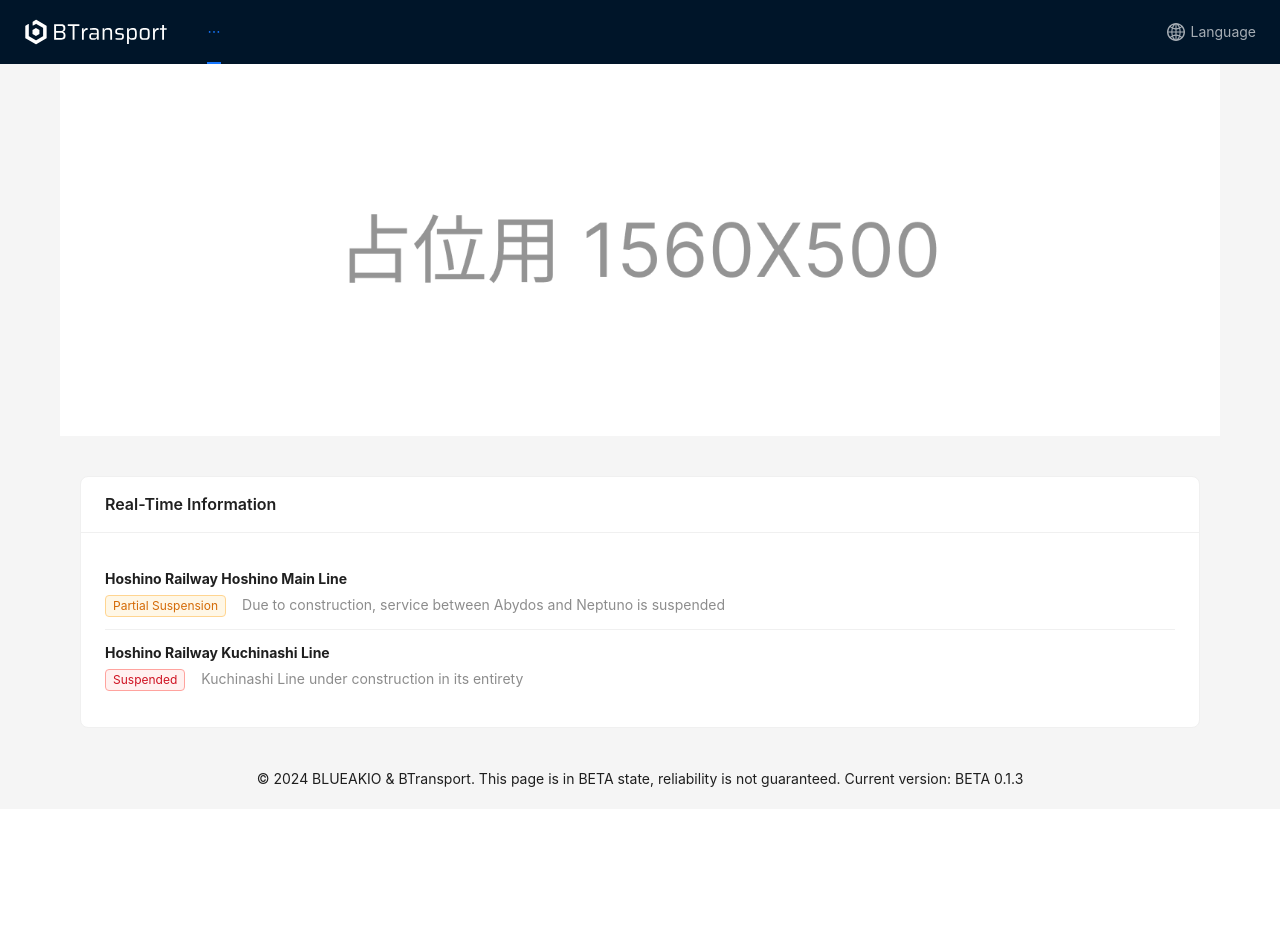
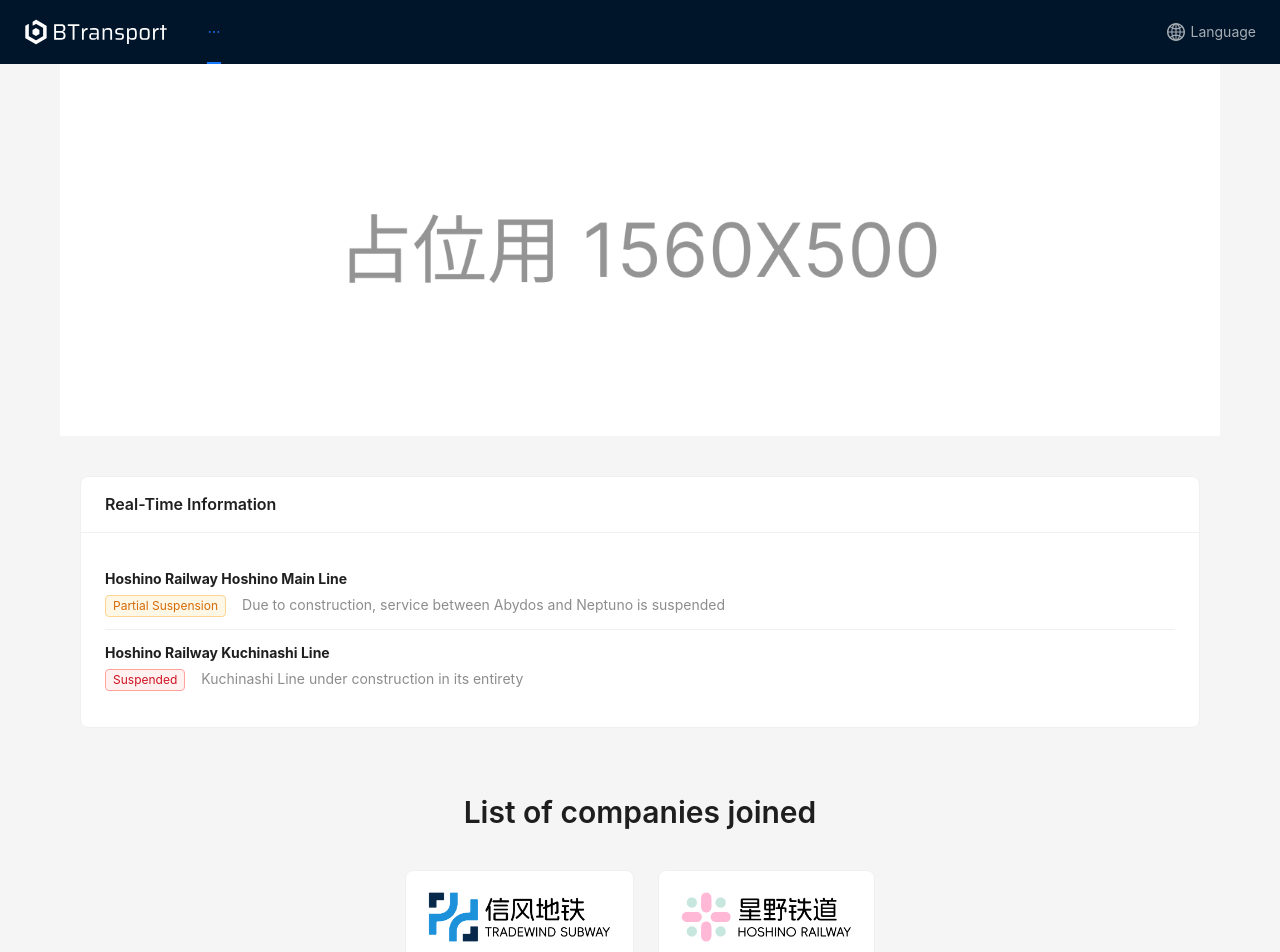
Before and after one commit to BLUEAKIO/Btransport-Website-archive, a React (Vite) app in the folder website/: page / in a window 1280 px wide. Shown: the top 952 px of the page. Before the commit the page ends 809 px from the top, so only its background shows below. Built offline with nearby package versions, Linux system fonts and the light colour scheme.

Commit message:
简单修改页脚

```diff
--- a/website/src/components/CompanyLogos.jsx
+++ b/website/src/components/CompanyLogos.jsx
@@ -1,37 +1,40 @@
 import React from 'react';
-import { Row, Col } from 'antd';
+import { Row, Col, Card, Space, Typography } from 'antd';
 import { useTranslation } from 'react-i18next';
 import { useNavigate } from 'react-router-dom';
 import { companies } from '../data/lines';
+
+const { Title } = Typography;
 
 const CompanyLogos = () => {
   const { t } = useTranslation();
   const navigate = useNavigate();
 
   return (
-    <Col span={24} style={{ padding: '20px' }}>
-      <Row gutter={[16, 16]} justify="center">
+    <Col span={24}>
+      <Row justify="center" style={{ marginBottom: 24 }}>
+        <Title level={2}>{t('home.company')}</Title>
+      </Row>
+      <Row gutter={[24, 24]} justify="center">
         {companies.map((company) => (
           <Col key={company.id}>
-            <div
-              style={{
-                cursor: 'pointer',
-                padding: '10px',
-                borderRadius: '8px',
-                backgroundColor: '#f0f0f0',
-                textAlign: 'center',
-              }}
+            <Card
+              hoverable
               onClick={() => navigate(`/companies/${company.id}`)}
+              bodyStyle={{ padding: 16, textAlign: 'center' }}
             >
-              <img
-                src={`/assetc/companies/${company.id}.png`}
-                alt={company.name.en}
-                style={{ height: '60px', marginBottom: '8px' }}
-              />
-              <div style={{ fontSize: '14px', color: '#333' }}>
-                {company.name[t('i18n.language')]}
-              </div>
-            </div>
+              <Space align="center" direction="vertical">
+                <img
+                  src={`/assetc/companies/${company.id}.png`}
+                  alt={company.name.en}
+                  style={{
+                    height: 60,
+                    width: 'auto',
+                    objectFit: 'contain'
+                  }}
+                />
+              </Space>
+            </Card>
           </Col>
         ))}
       </Row>
--- a/website/src/components/Footer.jsx
+++ b/website/src/components/Footer.jsx
@@ -10,6 +10,8 @@ const AppFooter = () => {
   return (
     <Footer style={{ textAlign: 'center', padding: '20px' }}>
       {t('footer.copyright')}
+      <br />
+      {t('footer.beta')}
     </Footer>
   );
 };
--- a/website/src/i18n/en.json
+++ b/website/src/i18n/en.json
@@ -1,7 +1,8 @@
 {
   "home": {
     "title": "Home",
-    "welcome": "Welcome to BTransport"
+    "welcome": "Welcome to BTransport",
+    "company": "List of companies joined"
   },
   "lines": {
     "title": "Lines",
@@ -28,7 +29,8 @@
     "language": "Language"
   },
   "footer": {
-    "copyright": "© 2024 BLUEAKIO & BTransport. This page is in BETA state, reliability is not guaranteed. Current version: BETA 0.1.3"
+    "copyright": "© 2024 BLUEAKIO & BTransport.",
+    "beta": "This page is in BETA state, reliability is not guaranteed. Current version: BETA 0.1.3"
   },
   "notFound": {
     "company": "Company not found",
--- a/website/src/i18n/zh-CN.json
+++ b/website/src/i18n/zh-CN.json
@@ -1,7 +1,8 @@
 {
   "home": {
     "title": "首页",
-    "welcome": "欢迎来到 BTransport"
+    "welcome": "欢迎来到 BTransport",
+    "company": "加入的公司列表"
   },
   "lines": {
     "title": "线路",
@@ -28,7 +29,8 @@
     "language": "语言"
   },
   "footer": {
-    "copyright": "© 2024 BLUEAKIO & BTransport. 页面处于 BETA 状态，不保证可靠性。当前版本：BETA 0.1.3"
+    "copyright": "© 2024 BLUEAKIO & BTransport.",
+    "beta": "页面处于 BETA 状态，不保证可靠性。当前版本：BETA 0.1.3"
   },
   "notFound": {
     "company": "公司未找到",
--- a/website/src/i18n/zh-HK.json
+++ b/website/src/i18n/zh-HK.json
@@ -1,7 +1,8 @@
 {
   "home": {
     "title": "首頁",
-    "welcome": "歡迎來到 BTransport"
+    "welcome": "歡迎來到 BTransport",
+    "company": "加入的公司列表"
   },
   "lines": {
     "title": "線路",
@@ -28,7 +29,8 @@
     "language": "語言"
   },
   "footer": {
-    "copyright": "© 2024 BLUEAKIO & BTransport. 頁面處於 BETA 狀態，不保證可靠性。目前版本：BETA 0.1.3"
+    "copyright": "© 2024 BLUEAKIO & BTransport.",
+    "beta": "頁面處於 BETA 狀態，不保證可靠性。目前版本：BETA 0.1.3"
   },
   "notFound": {
     "company": "公司未找到",
--- a/website/src/pages/Home.jsx
+++ b/website/src/pages/Home.jsx
@@ -13,7 +13,7 @@ const Home = () => {
       <Col span={24} style={{ display: 'flex', justifyContent: 'center' }}>
         <RealTimeInfo />
       </Col>
-      {/*<CompanyLogos />*/}
+      <CompanyLogos />
     </Row>
   );
 };
```
